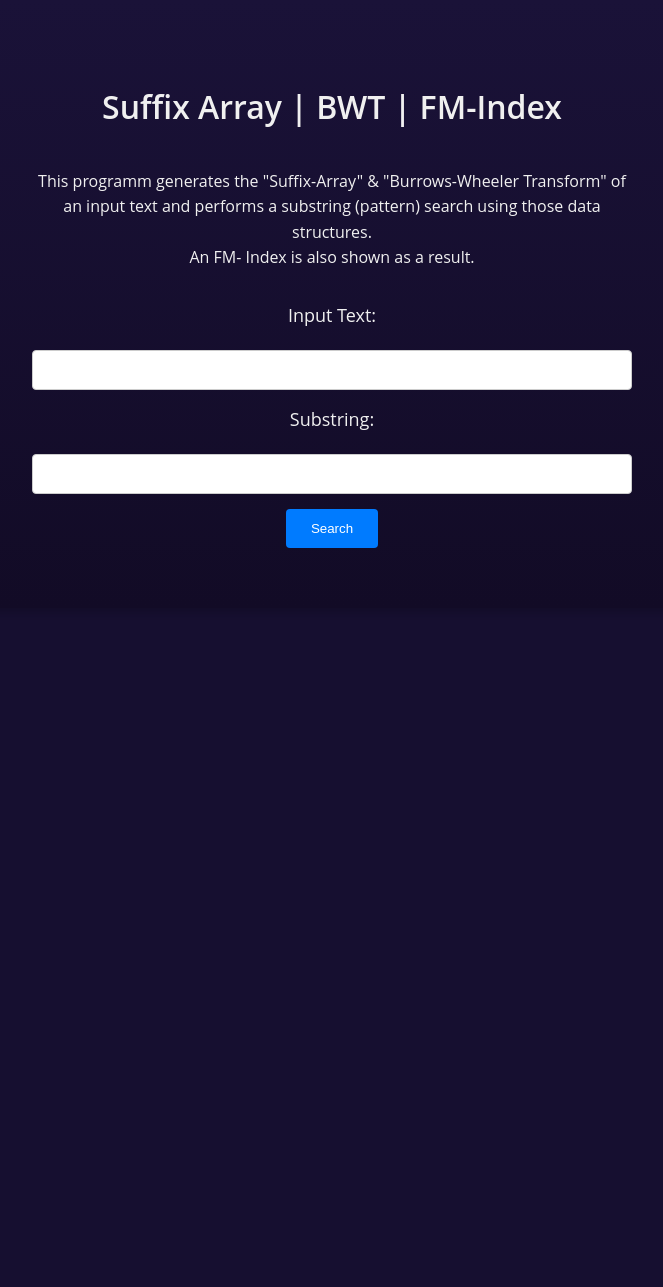
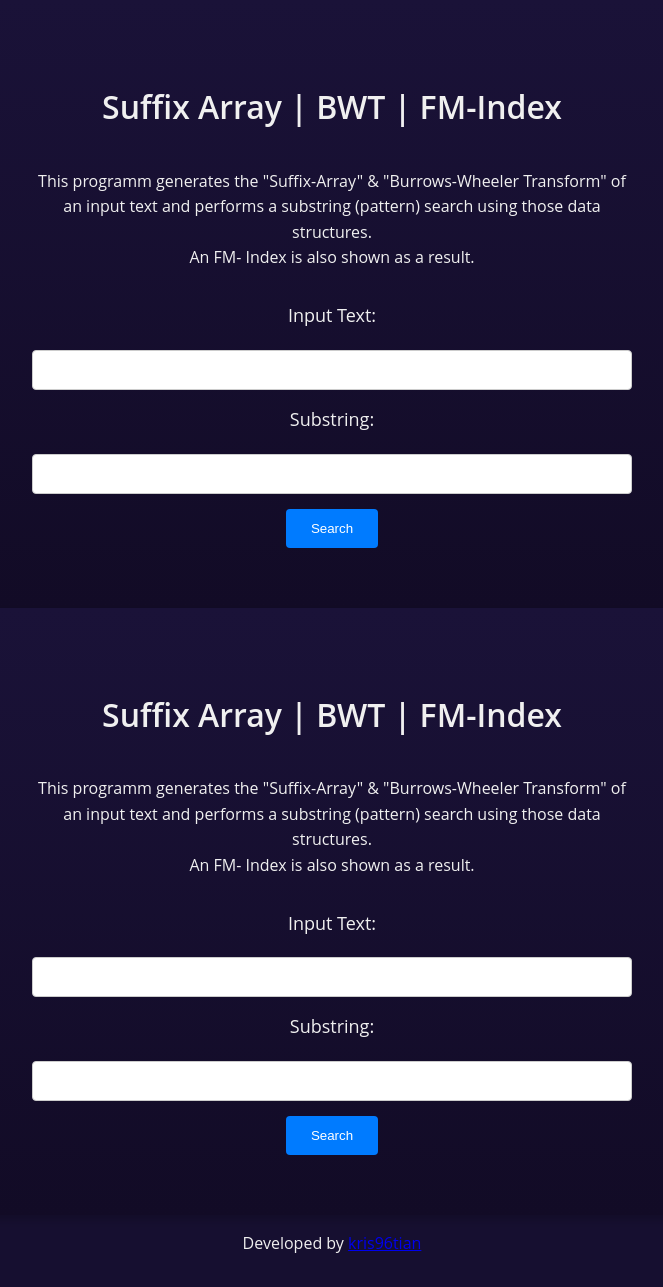
Before and after one commit to kris96tian/bioinfo_tool, a Flask app: page / in a window 1280 px wide. Shown: the whole page, without its empty margins (308-971 px from the left). Before the commit the page ends 548 px from the top, so only its background shows below. Run offline with Flask 3, Linux system fonts and the light colour scheme.

Commit message:
Update index.html

```diff
--- a/templates/index.html
+++ b/templates/index.html
@@ -87,5 +87,96 @@
       <input type="submit" value="Search">
     </form>
   </div>
+<!DOCTYPE html>
+<html>
+<head>
+  <title>Bioinformatics Tools</title>
+  <style>
+    body {
+      font-family: "Open Sans", Arial, sans-serif;
+      font-size: 16px;
+      line-height: 1.6;
+      color: #f0f0f0;
+      background-color: #160f30;
+      margin: 0;
+    }
+
+    .container {
+      padding: 60px;
+      display: flex;
+      flex-direction: column;
+      justify-content: center;
+      align-items: center;
+      max-width: 600px;
+      margin: 0 auto;
+      background: linear-gradient(to bottom, #1A1238, #120b26);
+      box-shadow: 0px 4px 10px rgba(0, 0, 0, 0.2);
+    }
+
+    h1 {
+      font-size: 32px;
+      font-weight: 600;
+      text-align: center;
+      margin-bottom: 20px;
+    }
+
+    p {
+      text-align: center;
+      margin-bottom: 30px;
+    }
+
+    form {
+      display: flex;
+      flex-direction: column;
+      align-items: center;
+      gap: 15px;
+      width: 100%;
+    }
+
+    label {
+      font-size: 18px;
+      margin-bottom: 5px;
+    }
+
+    input[type="text"] {
+      padding: 10px;
+      font-size: 16px;
+      border: 1px solid #ccc;
+      border-radius: 4px;
+      width: 100%;
+      box-sizing: border-box;
+    }
+
+    input[type="submit"] {
+      padding: 12px 25px;
+      background-color: #007bff;
+      color: #fff;
+      border: none;
+      border-radius: 4px;
+      cursor: pointer;
+      transition: background-color 0.3s ease;
+    }
+
+    input[type="submit"]:hover {
+      background-color: #0056b3;
+    }
+  </style>
+</head>
+<body>
+  <div class="container">
+    <h1>Suffix Array | BWT | FM-Index </h1>
+    <p> This programm generates the "Suffix-Array" & "Burrows-Wheeler Transform"
+    of an input text and performs a substring (pattern) search using those data structures.
+    <br>An FM- Index is also shown as a result.</p>
+    <form method="POST">
+      <label for="text">Input Text:</label>
+      <input type="text" id="text" name="text">
+      <label for="substring">Substring:</label>
+      <input type="text" id="substring" name="substring">
+      <input type="submit" value="Search">
+    </form>
+  </div>  <footer>
+  <p>Developed by <a href="https://github.com/kris96tian">kris96tian</a></p>
+</footer>
 </body>
 </html>
```
